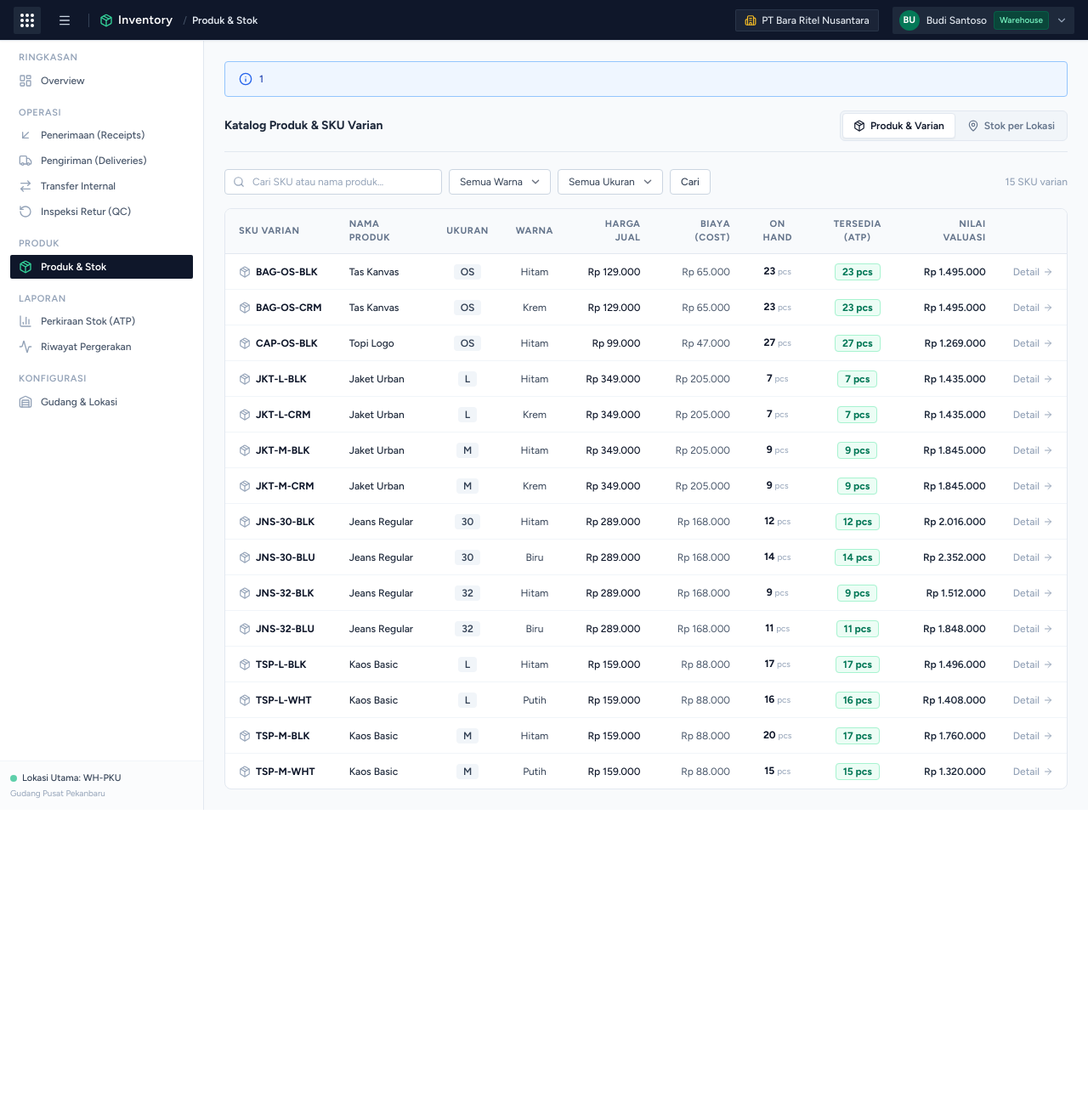
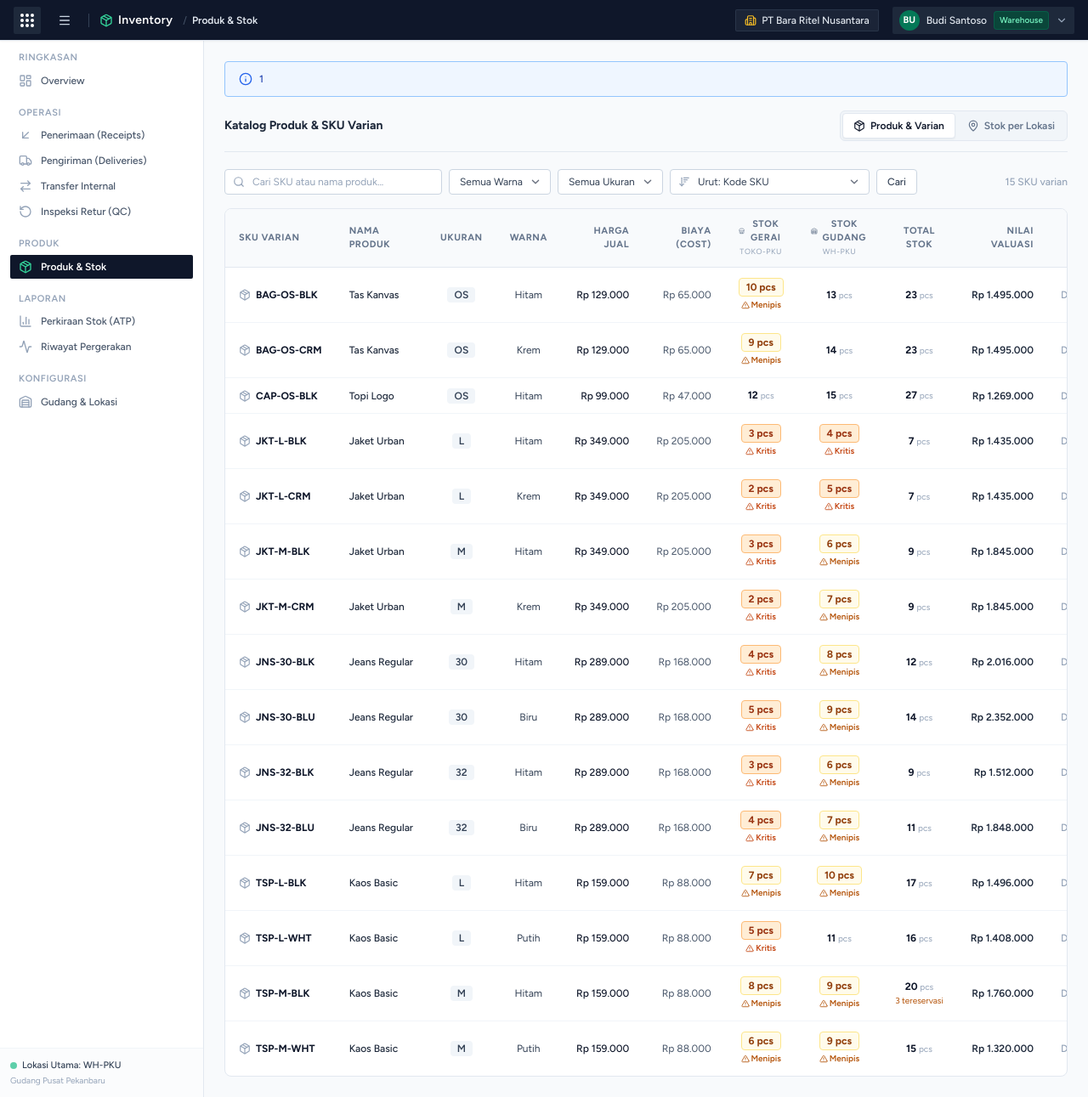
Before and after one commit to vicenzomoy/erp-retail, a Laravel app: page /inventory/products in a window 1280 px wide. Shown: the whole page at 85% size. Before the commit the page ends 953 px from the top, so only its background shows below. Run offline with Laravel 12, Linux system fonts and the light colour scheme; the visitor is signed in with stand-in values (Sample User, id 1); data comes from the database, SQL or seed files in the repository; style sheets or scripts are compiled from the project's sources; some libraries are stand-ins or nearby versions.

Commit message:
perbarui tampilan produk&stok di inventory

```diff
--- a/app/Http/Controllers/Inventory/ProductController.php
+++ b/app/Http/Controllers/Inventory/ProductController.php
@@ -30,6 +30,9 @@ class ProductController extends Controller
         $search = $request->query('search', '');
         $color = $request->query('color', 'all');
         $size = $request->query('size', 'all');
+        $sort = in_array($request->query('sort'), ['sku', 'stock_desc', 'stock_asc'], true)
+            ? $request->query('sort')
+            : 'sku';
 
         $query = Product::with('vendor')->orderBy('variant_sku');
 
@@ -48,12 +51,28 @@ class ProductController extends Controller
             $query->where('size', $size);
         }
 
-        $products = $query->get()->map(function ($p) {
-            $onHand = (float) $this->stockService->getOnHand($p->variant_sku);
-            $reserved = (float) $this->stockService->getReserved($p->variant_sku);
+        // Lokasi gerai & gudang untuk kolom stok terpisah
+        $locations = WarehouseLocation::orderBy('location_code')->get();
+        $storeCode = $locations->first(fn ($l) => stripos((string) $l->type, 'store') !== false)?->location_code ?? 'TOKO-PKU';
+        $warehouseCode = $locations->first(fn ($l) => $l->location_code !== $storeCode)?->location_code ?? 'WH-PKU';
+
+        $levels = $this->stockService->getStockLevelsBySkuLocation();
+        $threshold = 10;
+
+        $products = $query->get()->map(function ($p) use ($levels, $storeCode, $warehouseCode, $threshold) {
+            $skuLevels = $levels[$p->variant_sku] ?? [];
+            $onHand = (float) array_sum(array_column($skuLevels, 'on_hand'));
+            $reserved = (float) array_sum(array_column($skuLevels, 'reserved'));
             $available = $onHand - $reserved;
 
+            $storeAvailable = $skuLevels[$storeCode]['available'] ?? 0.0;
+            $warehouseAvailable = $skuLevels[$warehouseCode]['available'] ?? 0.0;
+
             return [
+                'store_available' => $storeAvailable,
+                'store_status' => $this->stockService->stockAlertStatus($storeAvailable, $threshold),
+                'warehouse_available' => $warehouseAvailable,
+                'warehouse_status' => $this->stockService->stockAlertStatus($warehouseAvailable, $threshold),
                 'variant_sku' => $p->variant_sku,
                 'name' => $p->name,
                 'size' => $p->size,
@@ -70,13 +89,20 @@ class ProductController extends Controller
             ];
         });
 
+        if ($sort !== 'sku') {
+            // Stok tertinggi → terendah (atau sebaliknya), berdasarkan On Hand; SKU sebagai pemutus seri.
+            $dir = $sort === 'stock_desc' ? -1 : 1;
+            $products = $products->sort(
+                fn ($a, $b) => ($dir * ($a['on_hand'] <=> $b['on_hand'])) ?: strcmp($a['variant_sku'], $b['variant_sku'])
+            )->values();
+        }
+
         // Filter options
         $availableColors = Product::distinct()->pluck('color');
         $availableSizes = Product::distinct()->pluck('size');
 
         // Also pass stock-by-location matrix so the page can toggle views without reload
         $matrix    = $this->stockService->getStockByLocationMatrix();
-        $locations = WarehouseLocation::orderBy('location_code')->get();
 
         return Inertia::render('Inventory/Products/Index', [
             'products' => $products,
@@ -84,6 +110,12 @@ class ProductController extends Controller
                 'search' => $search,
                 'color'  => $color,
                 'size'   => $size,
+                'sort'   => $sort,
+            ],
+            'stockColumns' => [
+                'store' => $storeCode,
+                'warehouse' => $warehouseCode,
+                'threshold' => $threshold,
             ],
             'availableColors' => $availableColors,
             'availableSizes'  => $availableSizes,
--- a/app/Services/Inventory/StockService.php
+++ b/app/Services/Inventory/StockService.php
@@ -280,51 +280,25 @@ class StockService
         string $warehouseCode = 'WH-PKU',
         int $threshold = 10
     ): array {
-        // Aggregate in 2 queries instead of N*M per-product queries.
-        $onHandBy = StockLedger::select('variant_sku', 'location_code', DB::raw('SUM(qty_change) as qty'))
-            ->groupBy('variant_sku', 'location_code')
-            ->get()
-            ->groupBy('variant_sku');
-
-        $reservedBy = StockReservation::where('status', 'active')
-            ->select('variant_sku', 'location_code', DB::raw('SUM(qty_reserved) as qty'))
-            ->groupBy('variant_sku', 'location_code')
-            ->get()
-            ->groupBy('variant_sku');
-
-        $sumFor = function ($rows, ?string $location = null): float {
-            if (! $rows) {
-                return 0.0;
-            }
-
-            return (float) $rows
-                ->when($location, fn ($c) => $c->where('location_code', $location))
-                ->sum('qty');
-        };
+        $levels = $this->getStockLevelsBySkuLocation();
 
         $targetLevel = $threshold * 2; // isi ulang gerai sampai 2x ambang batas
         $alerts = [];
 
         foreach (Product::orderBy('name')->get() as $p) {
-            $onHandRows = $onHandBy->get($p->variant_sku);
-            $reservedRows = $reservedBy->get($p->variant_sku);
+            $skuLevels = $levels[$p->variant_sku] ?? [];
 
-            $storeOnHand = $sumFor($onHandRows, $storeCode);
-            $storeAvailable = $storeOnHand - $sumFor($reservedRows, $storeCode);
+            $storeOnHand = $skuLevels[$storeCode]['on_hand'] ?? 0.0;
+            $storeAvailable = $skuLevels[$storeCode]['available'] ?? 0.0;
 
             if ($storeAvailable > $threshold) {
                 continue;
             }
 
-            $warehouseAvailable = $sumFor($onHandRows, $warehouseCode) - $sumFor($reservedRows, $warehouseCode);
-            $companyAvailable = $sumFor($onHandRows) - $sumFor($reservedRows);
+            $warehouseAvailable = $skuLevels[$warehouseCode]['available'] ?? 0.0;
+            $companyAvailable = array_sum(array_column($skuLevels, 'available'));
 
-            $status = 'warning';
-            if ($storeAvailable <= 0) {
-                $status = 'out_of_stock';
-            } elseif ($storeAvailable <= 5) {
-                $status = 'critical';
-            }
+            $status = $this->stockAlertStatus($storeAvailable, $threshold);
 
             $needed = max(0, $targetLevel - $storeAvailable);
             $suggestedQty = (int) floor(min($needed, max(0, $warehouseAvailable)));
@@ -349,4 +323,56 @@ class StockService
 
         return $alerts;
     }
+
+    /**
+     * On hand / reserved / available per SKU per location, in 2 aggregate queries.
+     *
+     * @return array<string, array<string, array{on_hand: float, reserved: float, available: float}>>
+     */
+    public function getStockLevelsBySkuLocation(): array
+    {
+        $levels = [];
+
+        $onHandRows = StockLedger::select('variant_sku', 'location_code', DB::raw('SUM(qty_change) as qty'))
+            ->groupBy('variant_sku', 'location_code')
+            ->get();
+
+        foreach ($onHandRows as $r) {
+            $levels[$r->variant_sku][$r->location_code] = ['on_hand' => (float) $r->qty, 'reserved' => 0.0];
+        }
+
+        $reservedRows = StockReservation::where('status', 'active')
+            ->select('variant_sku', 'location_code', DB::raw('SUM(qty_reserved) as qty'))
+            ->groupBy('variant_sku', 'location_code')
+            ->get();
+
+        foreach ($reservedRows as $r) {
+            $levels[$r->variant_sku][$r->location_code]['on_hand'] ??= 0.0;
+            $levels[$r->variant_sku][$r->location_code]['reserved'] = (float) $r->qty;
+        }
+
+        foreach ($levels as $sku => $locs) {
+            foreach ($locs as $code => $l) {
+                $levels[$sku][$code]['available'] = $l['on_hand'] - $l['reserved'];
+            }
+        }
+
+        return $levels;
+    }
+
+    /**
+     * Low-stock status for an ATP quantity: out_of_stock (<= 0), critical (<= 5),
+     * warning (<= threshold) or null when the level is safe.
+     */
+    public function stockAlertStatus(float $available, int $threshold = 10): ?string
+    {
+        if ($available <= 0) {
+            return 'out_of_stock';
+        }
+        if ($available <= 5) {
+            return 'critical';
+        }
+
+        return $available <= $threshold ? 'warning' : null;
+    }
 }
--- a/resources/js/Pages/Inventory/Products/Index.jsx
+++ b/resources/js/Pages/Inventory/Products/Index.jsx
@@ -10,6 +10,10 @@ import {
     Printer,
     CheckCircle2,
     DollarSign,
+    AlertTriangle,
+    Store,
+    Warehouse,
+    ArrowDownWideNarrow,
 } from 'lucide-react';
 
 // ── Helpers ──────────────────────────────────────────────────────
@@ -19,6 +23,48 @@ const formatRp = (num) =>
         currency: 'IDR',
         maximumFractionDigits: 0,
     }).format(num || 0);
+
+const LOW_STOCK_THRESHOLD = 10;
+
+const fmtQty = (n) => {
+    const v = Number(n ?? 0);
+    return v % 1 === 0 ? Math.round(v).toLocaleString('id-ID') : v.toLocaleString('id-ID');
+};
+
+const alertQtyClass = (available) =>
+    available <= 0
+        ? 'bg-rose-100 text-rose-800 border-rose-300'
+        : available <= 5
+        ? 'bg-orange-100 text-orange-800 border-orange-300'
+        : 'bg-amber-50 text-amber-800 border-amber-200';
+
+const alertLabel = (status) =>
+    status === 'out_of_stock' ? 'Habis' : status === 'critical' ? 'Kritis' : 'Menipis';
+
+// ── Sel stok per lokasi (gerai / gudang) + label stok menipis ─────
+function LocationStockCell({ qty, status, unit }) {
+    if (!status) {
+        return (
+            <span className="font-bold text-slate-900">
+                {fmtQty(qty)} <span className="text-[10px] font-normal text-slate-400">{unit}</span>
+            </span>
+        );
+    }
+
+    return (
+        <div className="inline-flex flex-col items-center gap-0.5">
+            <span className={`font-bold px-2 py-0.5 rounded border text-xs ${alertQtyClass(qty)}`}>
+                {fmtQty(qty)} {unit}
+            </span>
+            <span className={`inline-flex items-center gap-0.5 text-[10px] font-semibold ${
+                status === 'out_of_stock' ? 'text-rose-700' : status === 'critical' ? 'text-orange-700' : 'text-amber-700'
+            }`}>
+                <AlertTriangle className="h-2.5 w-2.5" />
+                {alertLabel(status)}
+            </span>
+        </div>
+    );
+}
 
 // ── Toggle Button ─────────────────────────────────────────────────
 function ViewToggle({ view, onChange }) {
@@ -53,7 +99,7 @@ function ViewToggle({ view, onChange }) {
 }
 
 // ── Produk & Varian Tab ───────────────────────────────────────────
-function ProductsTab({ products, filters, availableColors, availableSizes }) {
+function ProductsTab({ products, filters, availableColors, availableSizes, stockColumns }) {
     const handleSearch = (e) => {
         e.preventDefault();
         router.get(
@@ -108,6 +154,19 @@ function ProductsTab({ products, filters, availableColors, availableSizes }) {
                     ))}
                 </select>
 
+                <div className="relative">
+                    <ArrowDownWideNarrow className="absolute left-2.5 top-1/2 -translate-y-1/2 h-3.5 w-3.5 text-slate-400 pointer-events-none" />
+                    <select
+                        value={filters.sort || 'sku'}
+                        onChange={(e) => handleFilterChange('sort', e.target.value)}
+                        className="rounded border border-slate-300 bg-white pl-8 pr-8 py-1.5 text-xs text-slate-700 focus:border-violet-500 focus:outline-none focus:ring-1 focus:ring-violet-400"
+                    >
+                        <option value="sku">Urut: Kode SKU</option>
+                        <option value="stock_desc">Urut: Stok tertinggi → terendah</option>
+                        <option value="stock_asc">Urut: Stok terendah → tertinggi</option>
+                    </select>
+                </div>
+
                 <button
                     type="submit"
                     className="rounded border border-slate-300 bg-white px-3 py-1.5 text-xs font-medium text-slate-700 hover:bg-slate-50 transition cursor-pointer"
@@ -115,7 +174,7 @@ function ProductsTab({ products, filters, availableColors, availableSizes }) {
                     Cari
                 </button>
 
-                {(filters.search || filters.color !== 'all' || filters.size !== 'all') && (
+                {(filters.search || filters.color !== 'all' || filters.size !== 'all' || (filters.sort && filters.sort !== 'sku')) && (
                     <button
                         type="button"
                         onClick={() => router.get(route('inventory.products.index'))}
@@ -142,8 +201,15 @@ function ProductsTab({ products, filters, availableColors, availableSizes }) {
                                 <th className="px-4 py-2.5 text-center">Warna</th>
                                 <th className="px-4 py-2.5 text-right">Harga Jual</th>
                                 <th className="px-4 py-2.5 text-right">Biaya (Cost)</th>
-                                <th className="px-4 py-2.5 text-center">On Hand</th>
-                                <th className="px-4 py-2.5 text-center">Tersedia (ATP)</th>
+                                <th className="px-4 py-2.5 text-center">
+                                    <div className="inline-flex items-center gap-1"><Store className="h-3 w-3" /> Stok Gerai</div>
+                                    <div className="text-[9px] font-normal normal-case text-slate-400">{stockColumns.store}</div>
+                                </th>
+                                <th className="px-4 py-2.5 text-center">
+                                    <div className="inline-flex items-center gap-1"><Warehouse className="h-3 w-3" /> Stok Gudang</div>
+                                    <div className="text-[9px] font-normal normal-case text-slate-400">{stockColumns.warehouse}</div>
+                                </th>
+                                <th className="px-4 py-2.5 text-center">Total Stok</th>
                                 <th className="px-4 py-2.5 text-right">Nilai Valuasi</th>
                                 <th className="px-4 py-2.5"></th>
                             </tr>
@@ -151,7 +217,7 @@ function ProductsTab({ products, filters, availableColors, availableSizes }) {
                         <tbody className="divide-y divide-slate-100">
                             {products.length === 0 ? (
                                 <tr>
-                                    <td colSpan={10} className="px-4 py-10 text-center text-slate-400">
+                                    <td colSpan={11} className="px-4 py-10 text-center text-slate-400">
                                         Tidak ada produk ditemukan.
                                     </td>
                                 </tr>
@@ -175,17 +241,19 @@ function ProductsTab({ products, filters, availableColors, availableSizes }) {
                                         <td className="px-4 py-3 text-center whitespace-nowrap text-slate-700">{p.color}</td>
                                         <td className="px-4 py-3 text-right font-medium text-slate-900 whitespace-nowrap">{formatRp(p.sales_price)}</td>
                                         <td className="px-4 py-3 text-right text-slate-600 whitespace-nowrap">{formatRp(p.cost)}</td>
-                                        <td className="px-4 py-3 text-center font-bold text-slate-900 whitespace-nowrap">
-                                            {p.on_hand} <span className="text-[10px] font-normal text-slate-400">{p.unit}</span>
+                                        <td className="px-4 py-3 text-center whitespace-nowrap">
+                                            <LocationStockCell qty={p.store_available} status={p.store_status} unit={p.unit} />
                                         </td>
                                         <td className="px-4 py-3 text-center whitespace-nowrap">
-                                            <span className={`font-bold px-2 py-0.5 rounded border text-xs ${
-                                                p.available <= 0
-                                                    ? 'bg-red-50 text-red-700 border-red-200'
-                                                    : 'bg-emerald-50 text-emerald-700 border-emerald-200'
-                                            }`}>
-                                                {p.available} {p.unit}
+                                            <LocationStockCell qty={p.warehouse_available} status={p.warehouse_status} unit={p.unit} />
+                                        </td>
+                                        <td className="px-4 py-3 text-center whitespace-nowrap">
+                                            <span className="font-bold text-slate-900">
+                                                {fmtQty(p.on_hand)} <span className="text-[10px] font-normal text-slate-400">{p.unit}</span>
                                             </span>
+                                            {p.reserved > 0 && (
+                                                <div className="text-[10px] text-amber-700">{fmtQty(p.reserved)} tereservasi</div>
+                                            )}
                                         </td>
                                         <td className="px-4 py-3 text-right font-semibold text-slate-800 whitespace-nowrap">{formatRp(p.valuation)}</td>
                                         <td className="px-4 py-3 text-right whitespace-nowrap">
@@ -356,7 +424,17 @@ function StockByLocationTab({ matrix = [], locations = [], summary = {} }) {
                                                         {s.reserved > 0 ? s.reserved : <span className="text-slate-300">—</span>}
                                                     </td>
                                                     <td className="py-2.5 px-2 text-center text-emerald-700 border-r border-slate-100">
-                                                        {s.available > 0 ? <span className="font-semibold">{s.available}</span> : <span className="text-slate-300">—</span>}
+                                                        {s.available <= LOW_STOCK_THRESHOLD ? (
+                                                            <span
+                                                                title={`Stok menipis di ${loc.location_code}`}
+                                                                className={`inline-flex items-center gap-0.5 rounded border px-1.5 py-px font-bold ${alertQtyClass(s.available)}`}
+                                                            >
+                                                                <AlertTriangle className="h-2.5 w-2.5" />
+                                                                {fmtQty(s.available)}
+                                                            </span>
+                                                        ) : (
+                                                            <span className="font-semibold">{s.available}</span>
+                                                        )}
                                                     </td>
                                                 </React.Fragment>
                                             );
@@ -430,6 +508,7 @@ export default function Index({
     matrix = [],
     locations = [],
     summary = {},
+    stockColumns = { store: 'TOKO-PKU', warehouse: 'WH-PKU' },
 }) {
     const [view, setView] = useState('products');
 
@@ -458,6 +537,7 @@ export default function Index({
                     filters={filters}
                     availableColors={availableColors}
                     availableSizes={availableSizes}
+                    stockColumns={stockColumns}
                 />
             ) : (
                 <StockByLocationTab
```
